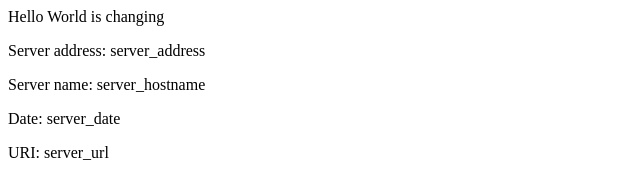
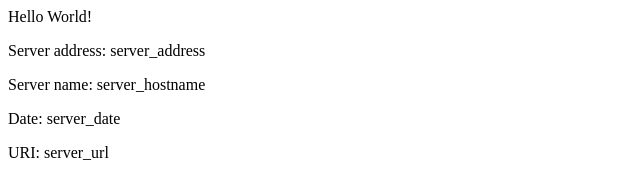
Before and after one commit to stephankausm/eks-example, a plain HTML site: page src/index.html in a window 1280 px wide. Shown: the full height of the page, 0-640 px from the left. Drawn offline with Linux system fonts and the light colour scheme.

Commit message:
Revert "v2 Updating home page"
This reverts commit 82d0d82f267bdc4495099f7c197006179b1bc8bf.

```diff
--- a/src/index.html
+++ b/src/index.html
@@ -1,8 +1,8 @@
 <head>
-<title>World is changing</title>
+<title>Hello World</title>
 </head>
 <div class="info">
-<h>Hello World is changing</h>
+<h>Hello World!</h>
 <p><span>Server&nbsp;address:</span> <span>server_address</span></p>
 <p><span>Server&nbsp;name:</span> <span>server_hostname</span></p>
 <p class="smaller"><span>Date:</span> <span>server_date</span></p>
```
